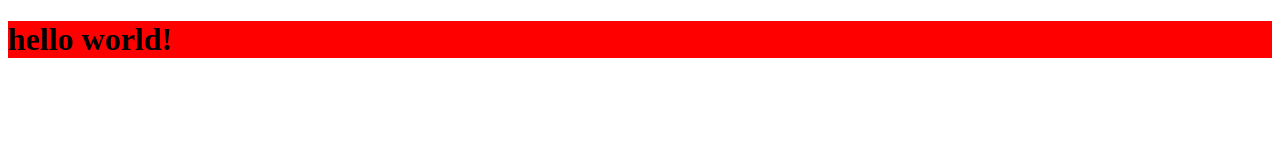
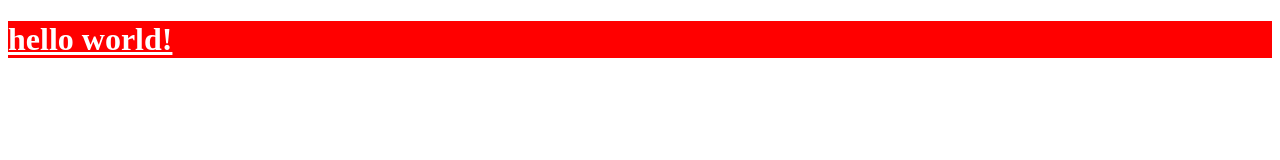
Before and after one commit to MarcoCalixte/Test-repo2, a plain HTML site: page index.html in a window 1280 px wide. Drawn offline with Linux system fonts and the light colour scheme.

Commit message:
new color with underline

```diff
--- a/styles.css
+++ b/styles.css
@@ -1,3 +1,5 @@
 h1 {
     background-color: red;
+    color: white;
+    text-decoration: underline;
 }
```
